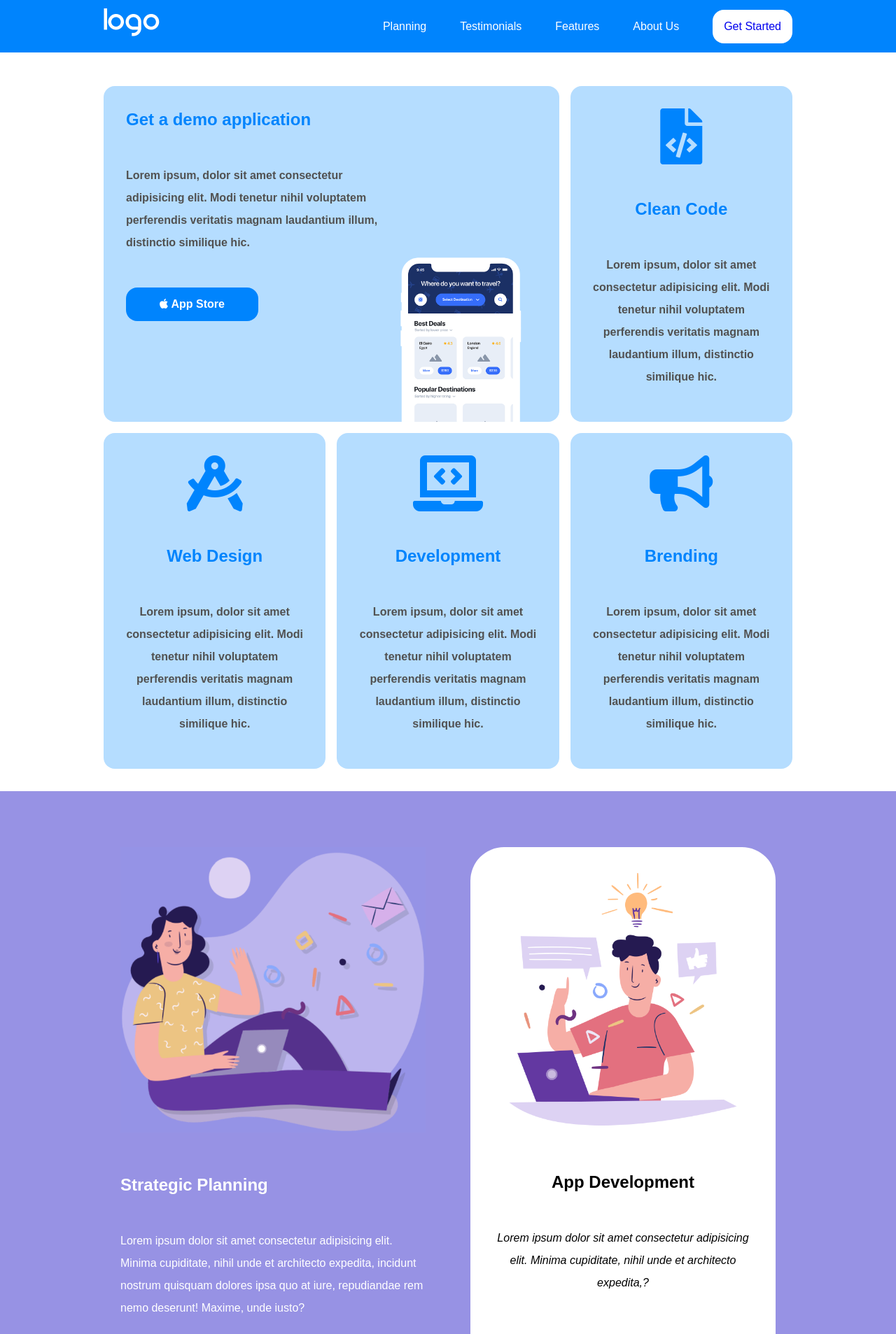
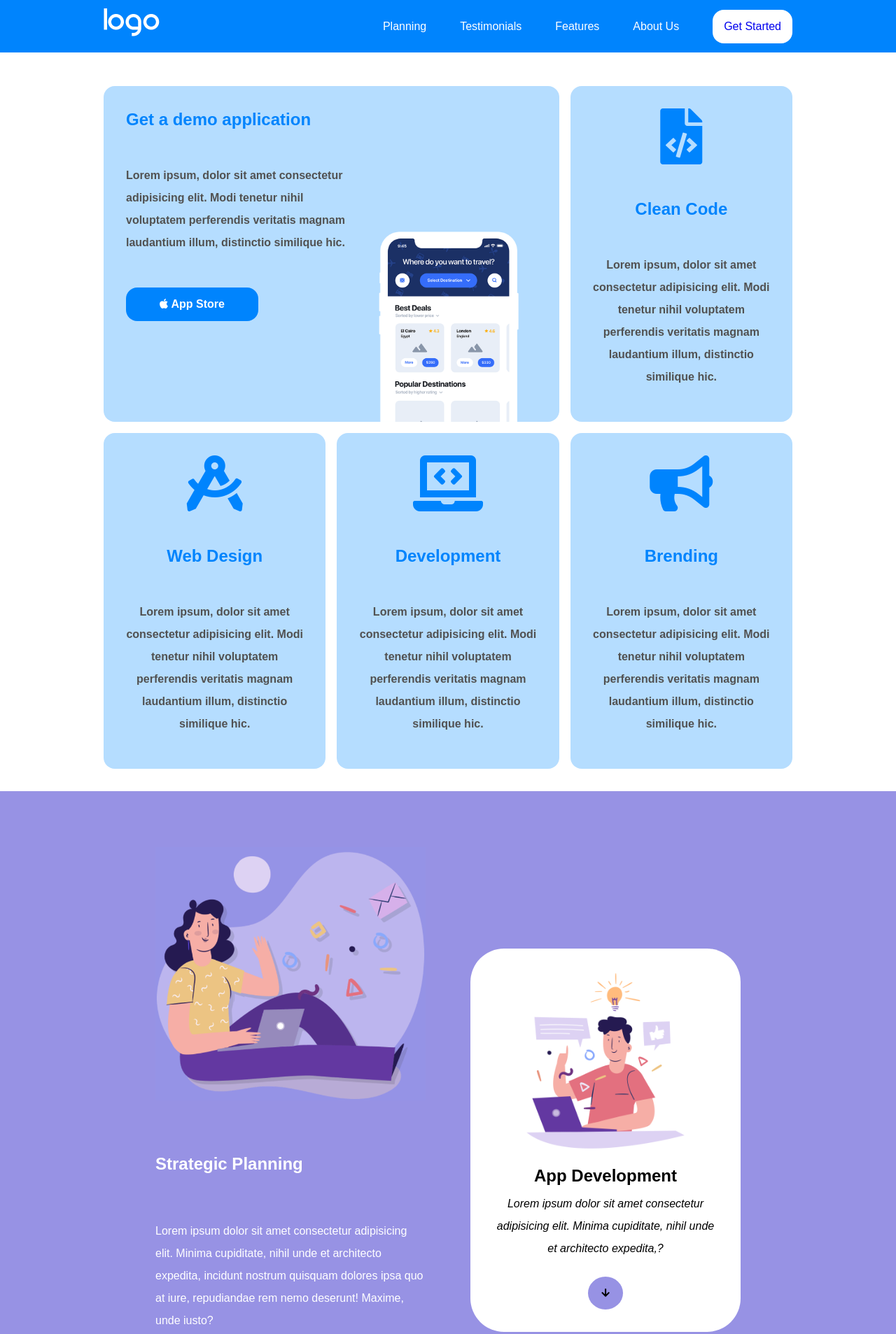
Before and after one commit to ValerioCani/htmlcss-responsive-layout, a plain HTML site: page index.html in a window 1280 px wide. Shown: the top 1907 px of the page at 70% size. Drawn offline with Linux system fonts and the light colour scheme.

Commit message:
fine stilizzazione sezione planning

```diff
--- a/css/style.css
+++ b/css/style.css
@@ -150,17 +150,21 @@ main section:nth-child(2n){
     background-color: var(--second);
 }
 
+#card-l{
+    display: flex;
+    flex-direction: column;
+    justify-content: space-between;
+}
+
+#card-l .text{
+    margin-bottom: 2rem;
+}
+
 #card-l img{
     width: 250px;
     display: block;
 }
 
-.phone{
-    display: flex;
-    justify-content: center;
-    align-items: flex-end;
-    padding-top: 2rem;
-}
 
 #demo h2, #demo .fas{
     color: var(--first);
@@ -244,14 +248,15 @@ footer{
         width: calc(100% / 3 * 2 - 1rem);
     }
 
-    .phone{
-        justify-content: flex-start;
+    #demo #card-l img{
+        justify-content: flex-end;
     }
 
     /* regole sezione planning */
 
     #planning .planning1 h2{
         font-size: 4rem;
+        line-height: 4rem;
     }
 
     #planning .radius-l{
@@ -281,7 +286,7 @@ footer{
     }
 }
 
-@media screen and (min-width:1064px){
+@media screen and (min-width:769px){
     /************************************************************** regole di debug */
 
     .placeholder{
@@ -311,28 +316,43 @@ footer{
     /* regole sezione demo */
 
     #demo #card-l{
-        display: flex;
         width: calc(100% / 3 * 2 - 1rem);
+        flex-direction: row;
     }
 
     #card-l img{
-        width: 100%;
+        align-self: flex-end;
     }
 
     /* regole sezione planning */
+    #planning .container{
+        max-width: 900px;
+        margin: auto;
+    }
 
     #planning .planning1 h2{
-        font-size:x-large;
+        font-size: x-large;
     }
 
-    #planning .planning2{
-    }
-    /* regole sezione planning */
-
-    #planning .card{
+    #planning #violet, #planning .appdev{
         width: 50%;
     }
 
+    #planning .appdev *:not(:last-child) {
+        margin-bottom: 0.5rem;
+    }
+
+    #planning .appdev img {
+        width: 80%;
+    }
+
+    #planning button {
+        margin: 1rem 1rem 0 1rem;
+    }
+
+    #planning .appdev{
+        align-self: flex-end  ;
+    }
     /* regole sezione benefits */
 
     #benefits .feature{
--- a/index.html
+++ b/index.html
@@ -53,9 +53,9 @@
 
                         </div>
 
-                        <div class="phone">
-                             <img src="img/phone.png" alt="smartphone">
-                        </div>
+
+                        <img src="img/phone.png" alt="smartphone">
+
 
                     </div>
 
@@ -110,7 +110,7 @@
                         </div>
                     </div>
 
-                    <div class="card">
+                    <div class="card appdev">
                         <div class="planning2 radius-l text-center">
                             <img src="img/planning2.png" alt="tizio furbo al pc">
                             <h2>App Development</h2>
```
